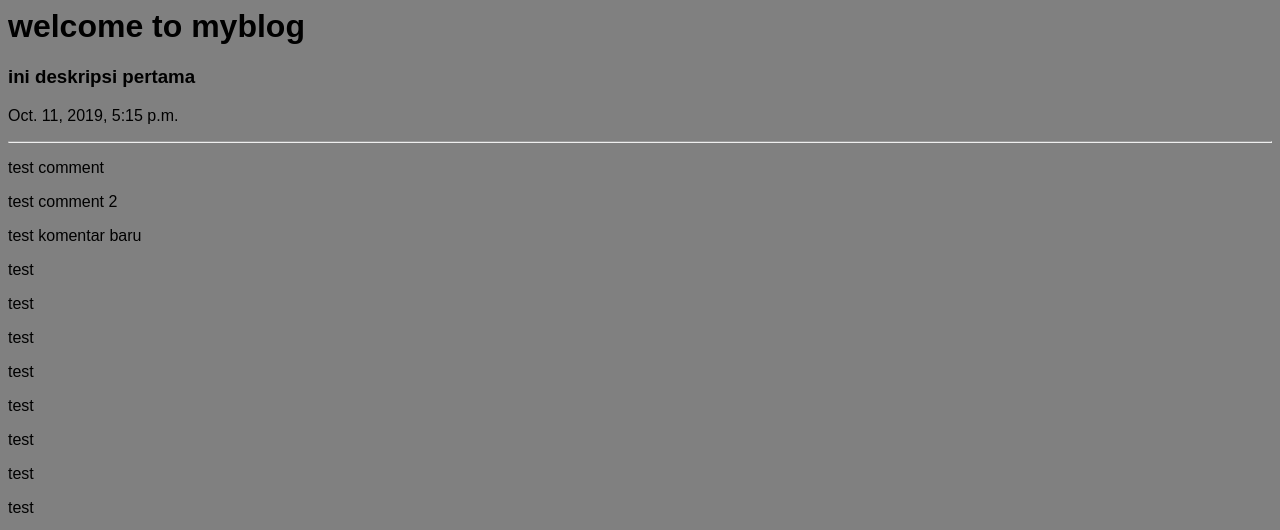
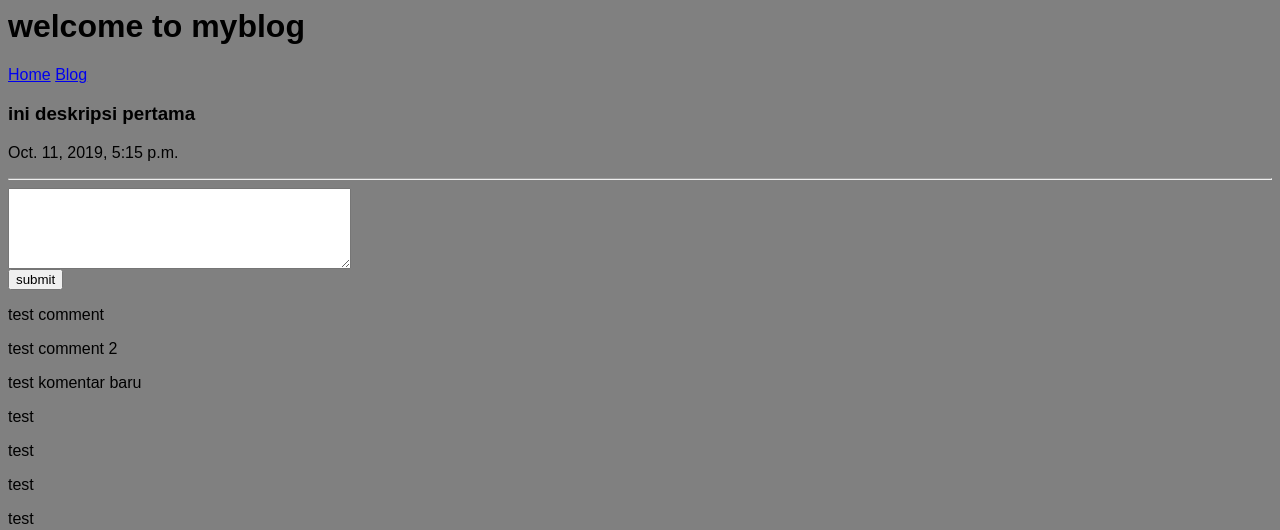
Before and after one commit to henyumino/blog-project, a Django app: page /blogs/1 in a window 1280 px wide. Shown: the top 530 px of the page. Run offline with Django 3.2, Linux system fonts and the light colour scheme; data comes from the database, SQL or seed files in the repository; both versions use the stored data as it was after the commit.

Commit message:
improve comment system

```diff
--- a/blog_api/settings.py
+++ b/blog_api/settings.py
@@ -13,7 +13,7 @@ SECRET_KEY = 'l@-6pm+tfjf4^6i4w-=)8g8j_xaz@h15(4^+iqse*#5)m%8!=m'
 # SECURITY WARNING: don't run with debug turned on in production!
 DEBUG = True
 
-ALLOWED_HOSTS = []
+ALLOWED_HOSTS = ['*']
 
 
 # Application definition
--- a/blog_api/urls.py
+++ b/blog_api/urls.py
@@ -5,7 +5,7 @@ from django.conf import settings
 from django.conf.urls.static import static
 
 urlpatterns = [
-    path('blogs/', include('blogs.urls')),
+    path('blogs/', include('blogs.urls', namespace='blogs')),
     path('',views.welcome),
     path('admin/', admin.site.urls),
 ] + static(settings.STATIC_URL, document_root=settings.STATIC_ROOT)
--- /dev/null
+++ b/blogs/templates/404.html
@@ -0,0 +1 @@
+<h1>404 not found</h1>
--- a/blogs/templates/blogs/index.html
+++ b/blogs/templates/blogs/index.html
@@ -6,7 +6,7 @@
 
 {% block body %}
     {% for blog in blogs %}
-        <a href="/blogs/{{blog.id}}">
+        <a href="{% url 'blogs:single' id=blog.id %}">
             <h2>{{ blog.title }}</h2>
         </a>
         <p>{{ blog.desc }}</p>
--- a/blogs/templates/blogs/single.html
+++ b/blogs/templates/blogs/single.html
@@ -8,6 +8,14 @@
     <h3>{{ blog.desc }}</h3>
     <p>{{ blog.created_at }}</p>
     <hr>
+    <form action="{% url 'blogs:comment' blog.id %}" method="post">
+        {% if errors %}
+            <p>{{ errors }}</p>
+        {% endif %}
+        {% csrf_token %}
+        <textarea name="desc" cols="40" rows="5"></textarea><br>
+        <input type="submit" value="submit">
+    </form>
     {% for comment in blog.comment_set.all %}
         <p>{{comment.desc}}</p>
     {% endfor %}
--- a/blogs/urls.py
+++ b/blogs/urls.py
@@ -1,8 +1,15 @@
 from . import views
 from django.urls import path
 from django.contrib import admin
+from django.conf.urls import handler404, handler500
+
+app_name = 'blogs'
 
 urlpatterns = [
-    path('',views.index),
-    path('<int:id>',views.single),
+    path('',views.index, name='index'),
+    path('<int:id>',views.single, name='single'),
+    path('comment/<int:id>',views.comment, name='comment'),
+
 ]
+
+hander404 = 'views.handler404'
--- a/blogs/views.py
+++ b/blogs/views.py
@@ -1,5 +1,5 @@
-from django.shortcuts import render
-from django.http import HttpResponse
+from django.shortcuts import render,get_object_or_404
+from django.http import HttpResponse, HttpResponseRedirect
 from .models import Blog
 
 def index(request):
@@ -7,8 +7,25 @@ def index(request):
     return render(request, 'blogs/index.html',{ 'blogs': blogs})
 
 def single(request,id):
-    blog = Blog.objects.get(pk = id)
+    blog = get_object_or_404(Blog,pk = id)
     return render(request, 'blogs/single.html',{ 'blog': blog})
 
+def comment(request,id):
+    blog = get_object_or_404(Blog,pk = id)
+
+    if request.method == 'POST':
+        newDesc = request.POST['desc']
+
+        if len(newDesc) < 10:
+            return render(request, 'blogs/single.html',{
+                'blog' : blog,
+                'errors' : 'komentar minimal 10 karakter'
+            })
+
+        blog.comment_set.create(desc=newDesc)
+        return HttpResponseRedirect('/blogs/%s'%id)
+
+def handler404(request):
+    return render(request, '404.html',status=404)
 
 # Create your views here.
--- a/templates/base.html
+++ b/templates/base.html
@@ -9,6 +9,10 @@
 </head>
 <body>
     <h1>welcome to myblog</h1>
+    <nav>
+        <a href="/">Home</a>
+        <a href="{% url 'blogs:index' %}">Blog</a>
+    </nav>
     {% block body %}{% endblock %}
 </body>
 </html>
```
Also changed, not shown: db.sqlite3.
